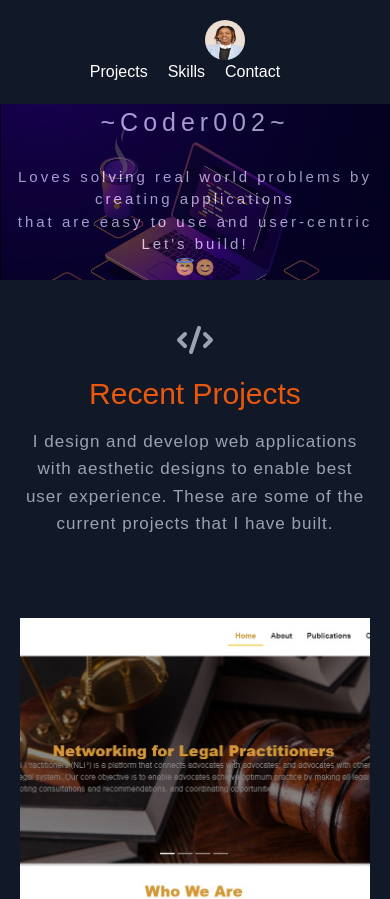
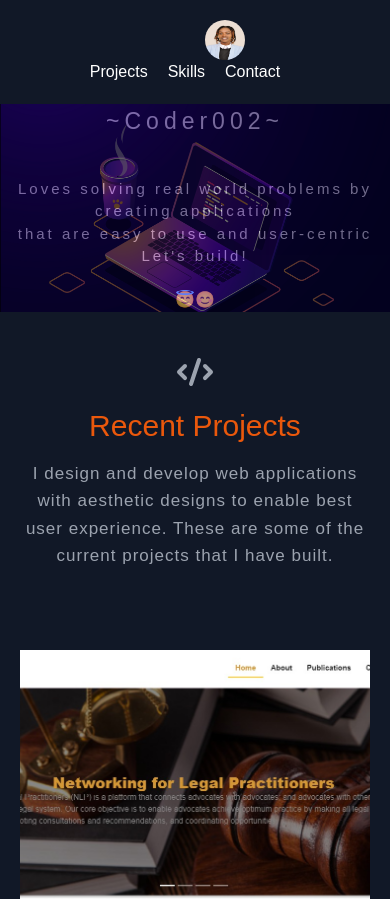
Before and after one commit to Elizabethmwania/my-portfolio, a React (Create React App) app: page / in a window 390 px wide. Shown: the top 899 px of the page. Built offline with nearby package versions, Linux system fonts and the light colour scheme.

Commit message:
ui modification

```diff
--- a/src/styles/app.scss
+++ b/src/styles/app.scss
@@ -54,7 +54,7 @@
             height: 280px;
             width: fit-content;
             margin-top: 110px;
-            color: #fff;
+            color: rgb(180, 175, 175);;
             border-radius: 20px;
             h1{
                 font-size: 30px;
@@ -79,17 +79,17 @@
             background-size: cover;
             height: fit-content;
             .my-content{
-                margin-top: 0;
                 border-radius: 0%;
+                margin-top: 0%;
                 width: 100%;
-                height: fit-content;
+                height: 80%;
                 p{
-                    padding: 0%;
                     font-size: 15px;
                     font-weight: 500;
+                    padding-bottom: 20px;
                 }
                 h1{
-                    font-size: 25px;
+                    font-size: 23px;
                 }
             }
         }
```
